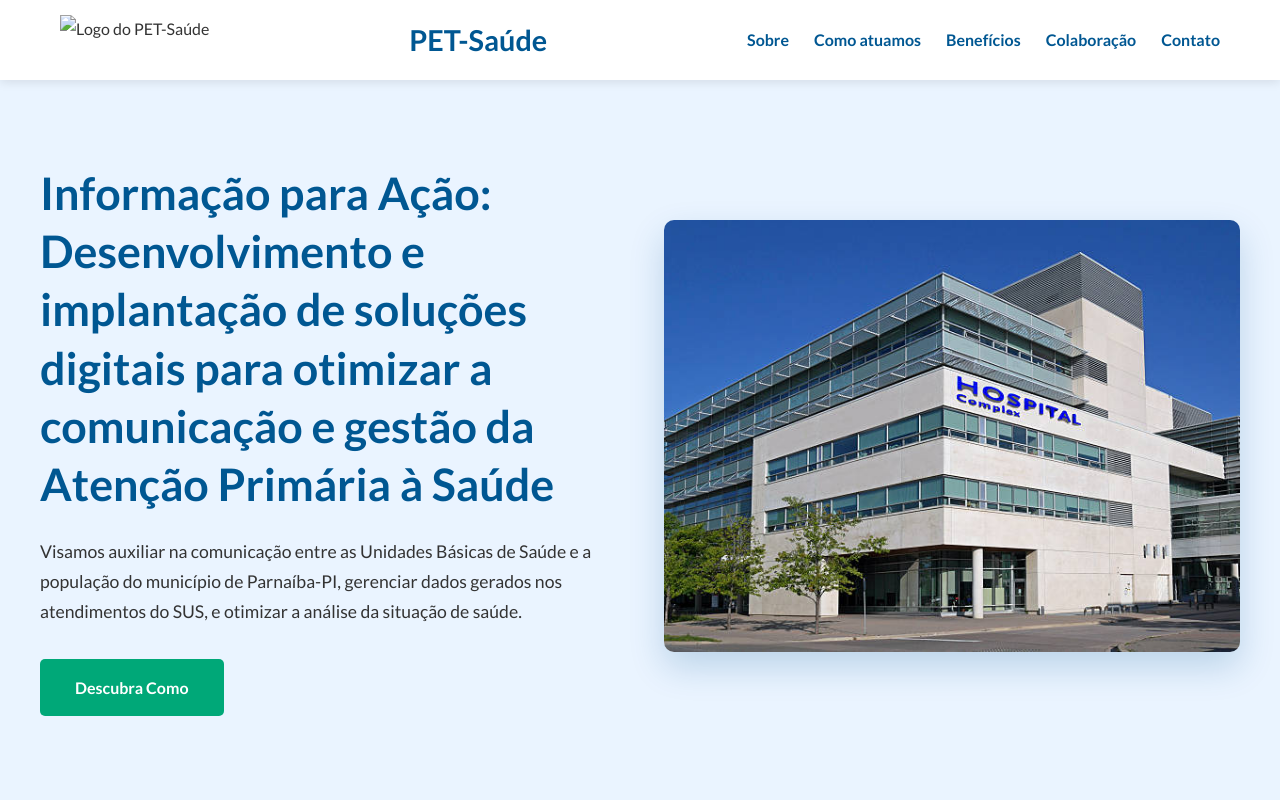
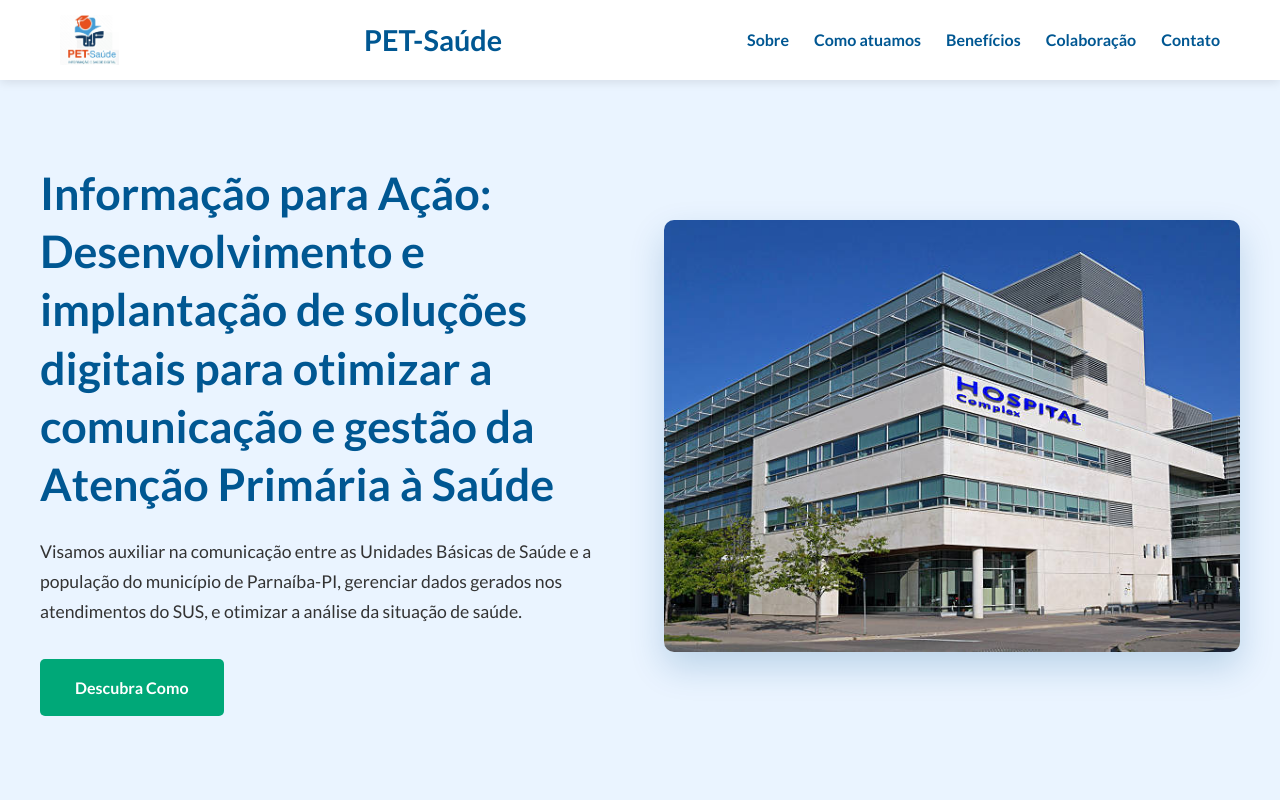
Before and after one commit to Erick-VP/landing-page-pet-saude, a plain HTML site: page index.html in a window 1280 px wide. Shown: the top 800 px of the page. Drawn offline with Linux system fonts and the light colour scheme; the site is published under a folder, as on GitHub Pages, so addresses that start at the root find nothing.

Commit message:
teste pra ver se as logos voltam a funcionar

```diff
--- a/index.html
+++ b/index.html
@@ -10,7 +10,7 @@
 <body>
     <header>
         <div class="header-container">
-            <img src="/assets/logo.jpg" alt="Logo do PET-Saúde" class="logo">
+            <img src="assets/logo.jpg" alt="Logo do PET-Saúde" class="logo">
             <h1>PET-Saúde</h1>
             <nav>
                 <ul>
@@ -118,7 +118,7 @@
 
     <footer id="contato">
         <div class="container">
-            <img src="/assets/logo-footer.png" alt="Logo do PET-Saúde" class="logo-footer">
+            <img src="assets/logo-footer.png" alt="Logo do PET-Saúde" class="logo-footer">
             <p><strong>Realização:</strong> Universidade Estadual do Piauí (UESPI)</p>
             <p><strong>Contato:</strong> contato@PET-Saúde.com </p>
             <p>&copy; 2025 - Projeto PET-Saúde</p>
```
